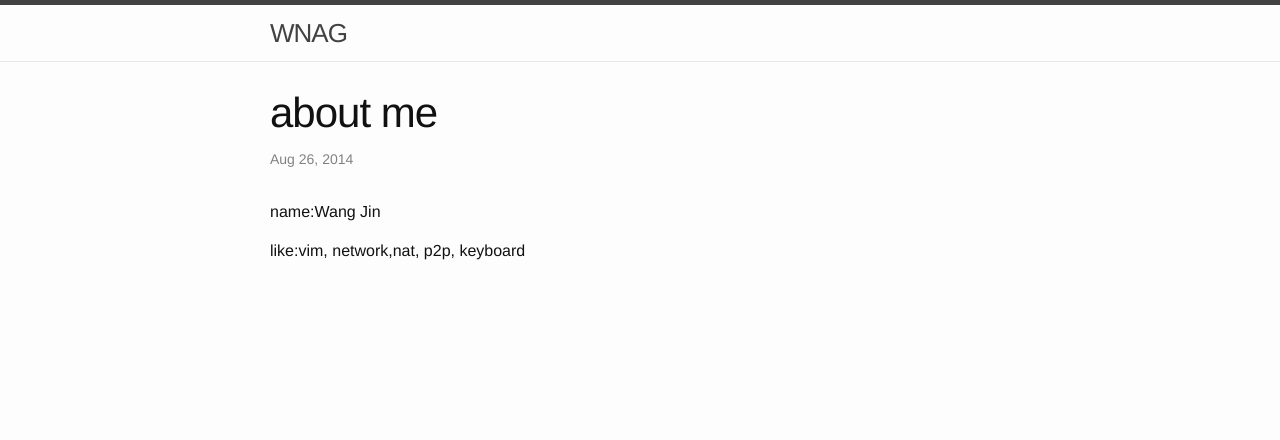
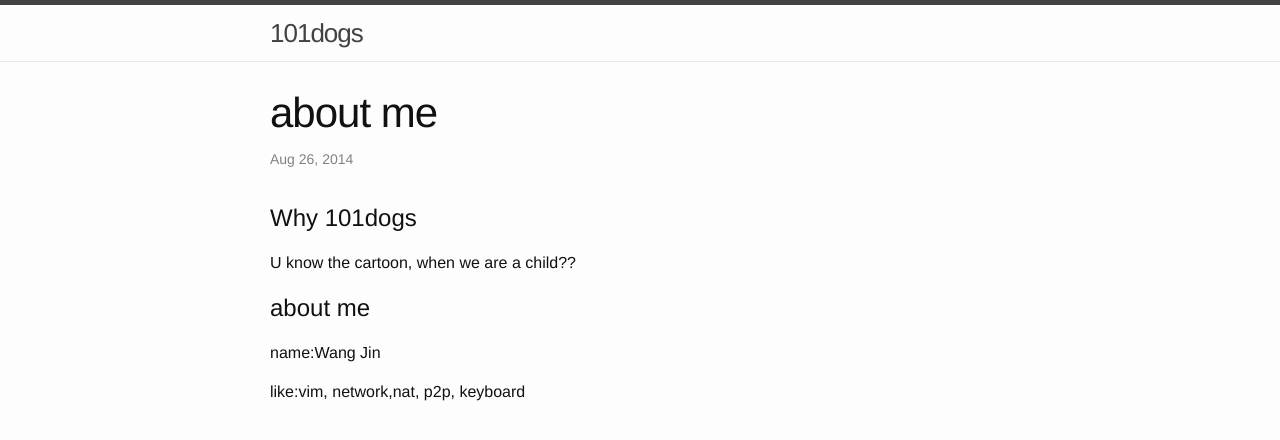
Before and after one commit to 101dogs/101dogs.github.io, a Jekyll site: the page built from _posts/2014-08-26-aboutme.md, in a window 1280 px wide. Shown: the top 440 px of the page. Built offline with Jekyll 4.4.1, drawn with Linux system fonts in a browser that asks for light colours.

Commit message:
modify the persernal file

```diff
--- a/_config.yml
+++ b/_config.yml
@@ -1,11 +1,11 @@
 # Site settings
-title: WNAG
-email: tsmyfau@163.com
+title: 101dogs
+email: 101dogs@163.com
 description: > # this means to ignore newlines until "baseurl:"
-         Just a a blog to note these techniqual tips erevrday
+         Just a a blog to note techniqual tips erevrday
 baseurl: "" # the subpath of your site, e.g. /blog/
 url: "http://yourdomain.com" # the base hostname & protocol for your site
-github_username: wnag
+github_username: 101dogs
 
 # Build settings
 markdown: kramdown
--- a/_posts/2014-08-26-aboutme.md
+++ b/_posts/2014-08-26-aboutme.md
@@ -5,6 +5,12 @@ date : 2014-08-26 16:40:00
 ##categories: about
 ---
 
+#Why 101dogs
+
+U know the cartoon, when we are a child??
+
+#about me
+
 name:Wang Jin
 
 like:vim, network,nat, p2p, keyboard
```
